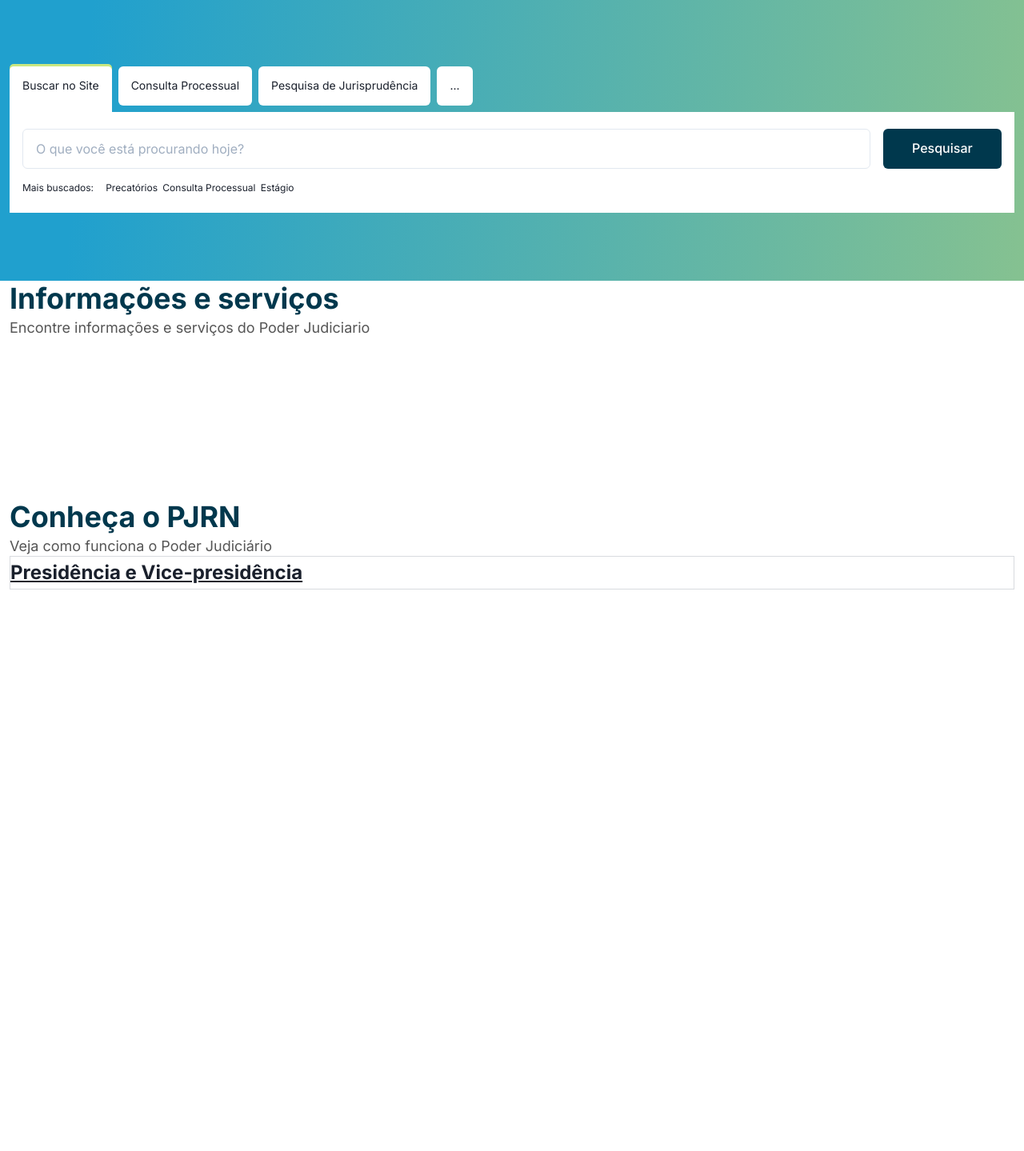
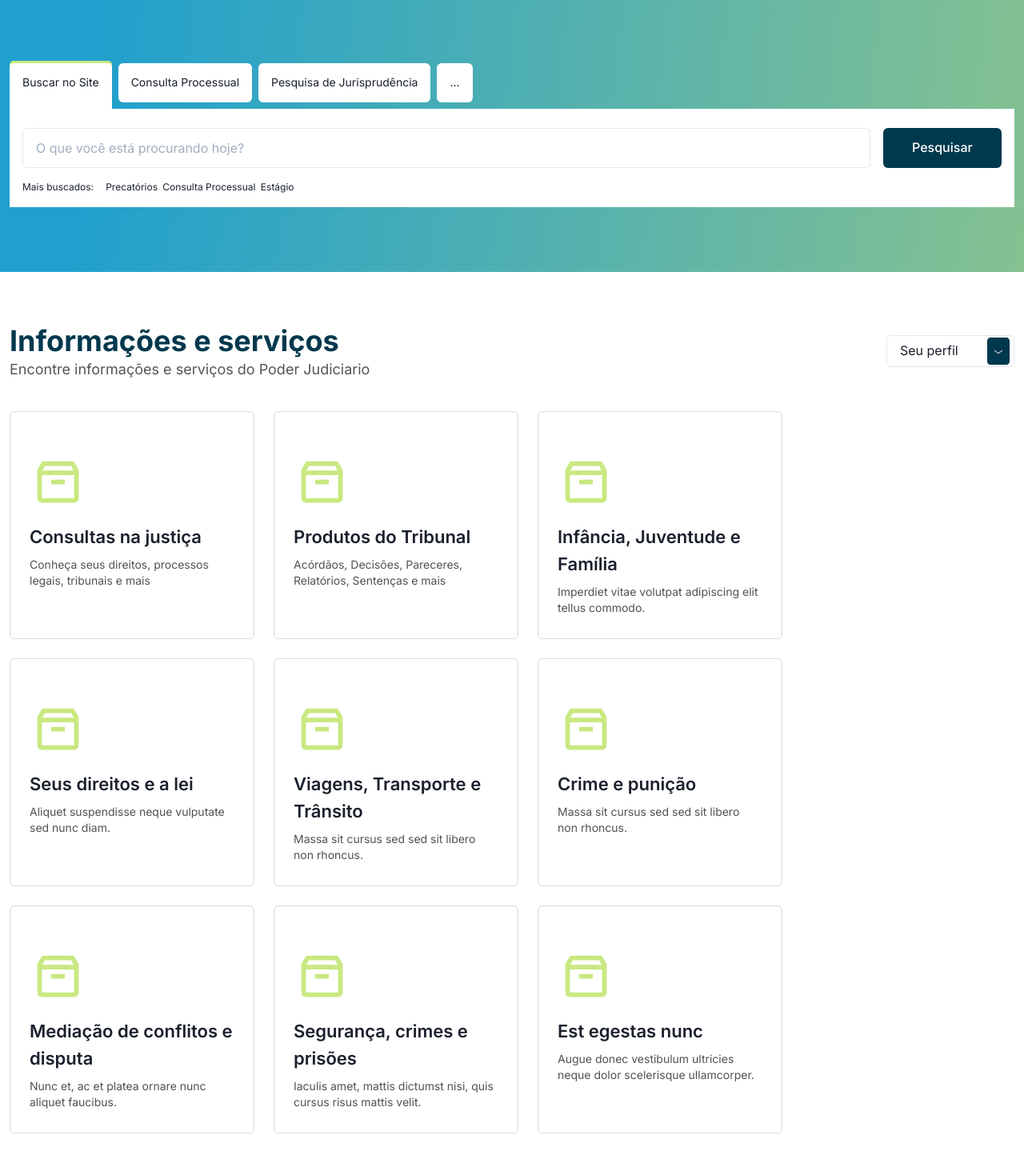
Before and after one commit to yargo11/myTJRN, a Next.js app: page / in a window 1280 px wide. Shown: the part 180-1619 px from the top of the page at 80% size. Before the commit the page ends 1120 px from the top, so only its background shows below. Built offline with nearby package versions, Linux system fonts and the light colour scheme.

Commit message:
melhorias no header, search e finalização do Topics

```diff
--- a/src/components/Header/FuncionalityList/index.tsx
+++ b/src/components/Header/FuncionalityList/index.tsx
@@ -1,4 +1,4 @@
-import { ListItem, UnorderedList, Link, Flex } from '@chakra-ui/react';
+import { ListItem, UnorderedList, Link } from '@chakra-ui/react';
 
 export default function FuncionalityList() {
     return (
--- a/src/components/Header/index.tsx
+++ b/src/components/Header/index.tsx
@@ -1,4 +1,4 @@
-import { Box, Flex, Text } from "@chakra-ui/react";
+import { Box, Text } from "@chakra-ui/react";
 import PagesList from "./PagesList";
 import FuncionalityList from './FuncionalityList'
 
@@ -10,8 +10,7 @@ export default function Header() {
             minH='11.1rem'
             mx='auto'
             pt='4rem'
-            px='0.75rem'
-            alignItems='center'>
+            px='0.75rem'>
             <Text
                 float='left'
                 fontFamily='Inter'
--- a/src/components/Home/AreaTitle/index.tsx
+++ b/src/components/Home/AreaTitle/index.tsx
@@ -1,4 +1,4 @@
-import { Text } from "@chakra-ui/layout";
+import { Box, Text } from "@chakra-ui/react";
 
 interface areaTitleProps {
     title: string;
@@ -7,9 +7,9 @@ interface areaTitleProps {
 
 export default function AreaTitle ({title, subtitle}:areaTitleProps) {
     return (
-        <>
+        <Box>
             <Text fontSize='2.25rem' fontWeight='bold' color='#00384D' lineHeight='2.87rem'>{title}</Text>
             <Text fontSize='1.125rem' color='#555555' lineHeight='1.563rem'>{subtitle}</Text>
-        </>
+        </Box>
     );
 }
--- a/src/components/Home/Search/SearchButton/index.tsx
+++ b/src/components/Home/Search/SearchButton/index.tsx
@@ -18,7 +18,7 @@ export default function SearchButton ({ name, actualFunction, ...others }: Searc
                 lineHeight='1.059rem'
                 overflowWrap='break-word'
                 whiteSpace='normal'
-                borderRadius={actualFunction === name ? '5px 5px 0 0' : 'var(--chakra-radii-md)'}
+                borderRadius={actualFunction === name ? '5px 5px 0 0' : 'md'}
                 boxShadow={actualFunction === name ?'0 10px #ffffff, 0 -3px #C9E880' : ''}
                 {...others}>
             {name}
--- a/src/components/Home/Search/index.tsx
+++ b/src/components/Home/Search/index.tsx
@@ -1,4 +1,4 @@
-import { Flex, Input, Button, Text, UnorderedList, ListItem } from '@chakra-ui/react';
+import { Box, Flex, Input, Button, Text, UnorderedList, ListItem } from '@chakra-ui/react';
 import { useState } from 'react';
 import SearchButton from './SearchButton';
 
@@ -14,13 +14,11 @@ export default function Search () {
     const [type, setType] = useState(SearchBannerFunctions.buscarNoSite);
 
     return (
-        <Flex
+        <Box
             w='full'
-            h='353px'
             px='0.75rem'
-            alignItems='center'
-            justifyContent='center'
-            background='linear-gradient(95.7deg, #20A0CE 8.83%, #B8D272 145.52%)' flexDirection='column'>
+            py='5.063rem'
+            background='linear-gradient(95.7deg, #20A0CE 8.83%, #B8D272 145.52%)' display='inline-block'>
 
             <Flex w='full' maxW='82.5rem'>
                 <SearchButton actualFunction={type} name={SearchBannerFunctions.buscarNoSite} onClick={() => {setType(SearchBannerFunctions.buscarNoSite)}}/>
@@ -29,8 +27,8 @@ export default function Search () {
                 <SearchButton actualFunction={type} name={SearchBannerFunctions.etc} onClick={() => {setType(SearchBannerFunctions.etc)}}/>
             </Flex>
 
-            <Flex w='full' maxW='82.5rem' h='7.87rem' bgColor='white' alignItems='center' justifyContent='center' flexDirection='column'>
-                <Flex w='full' px='1rem' py='0.5rem'>
+            <Box w='full' maxW='82.5rem' bgColor='white' pt='1.5rem' pb='1rem'>
+                <Flex w='full' px='1rem'>
                     <Input placeholder="O que você está procurando hoje?" h='3.125rem'/>
                     <Button
                         h='3.125rem'
@@ -44,7 +42,7 @@ export default function Search () {
                         _hover={{ filter: 'brightness(145%)' }}
                         _active={{ filter: 'brightness(75%)' }}>Pesquisar</Button>
                 </Flex>
-                <Flex w='full' px='1rem' py='0.5rem' flexWrap='wrap' alignItems='center'>
+                <Flex w='full' px='1rem' mt='1rem' flexWrap='wrap'>
                     <Text lineHeight='1.06rem' fontSize='0.75rem'>Mais buscados:</Text>
                     <UnorderedList display='flex' flexWrap='wrap' listStyleType='none' lineHeight='1.06rem' fontSize='0.75rem'>
                         <ListItem mx='0.2rem'>Precatórios</ListItem>
@@ -52,7 +50,7 @@ export default function Search () {
                         <ListItem mx='0.2rem'>Estágio</ListItem>
                     </UnorderedList>
                 </Flex>
-            </Flex>
-        </Flex>
+            </Box>
+        </Box>
     );
 }
--- /dev/null
+++ b/src/components/Home/Topic/SelectIcon/index.tsx
@@ -0,0 +1,18 @@
+import { Icon } from "@chakra-ui/react";
+
+export const SelectIcon =
+<Icon width="28" height="34" viewBox="0 0 28 34" fill="none" xmlns="http://www.w3.org/2000/svg">
+    <rect width="28" height="34" fill="#E5E5E5"/>
+    <g clipPath="url(#clip0)">
+    <rect width="2000" height="4730" transform="translate(-1618 -619)" fill="white"/>
+    <path d="M-1618 -87H382V1400H-1618V-87Z" fill="white"/>
+    <rect width="225" height="184" transform="translate(-195 -2)" fill="white"/>
+    <path d="M24 0H4C1.79086 0 0 1.79086 0 4V30C0 32.2091 1.79086 34 4 34H24C26.2091 34 28 32.2091 28 30V4C28 1.79086 26.2091 0 24 0Z" fill="#00384D"/>
+    <path d="M9 16L14 19.7778L19 16" stroke="white" strokeMiterlimit="10"/>
+    </g>
+    <defs>
+    <clipPath id="clip0">
+    <rect width="2000" height="4730" fill="white" transform="translate(-1618 -619)"/>
+    </clipPath>
+    </defs>
+</Icon>
--- /dev/null
+++ b/src/components/Home/Topic/TopicBox/index.tsx
@@ -0,0 +1,19 @@
+import { Box, Image, Text, Link } from '@chakra-ui/react';
+
+interface TopicBoxInterface {
+    label: string;
+    description: string;
+    link: string;
+}
+
+export default function TopicBox ({ description, label, link }:TopicBoxInterface) {
+    return (
+        <Box w='19.125rem' h='17.813rem' pt='3.789rem' px='1.5rem' border='1px' borderColor='#D8DBDF' borderRadius='md'>
+            <Link href={link}>
+            <Image src='icons/TopicBox.svg' ml='0.539rem'/>
+            <Text mt='1.539rem' fontSize='1.375rem' fontWeight='semibold' lineHeight='2.125rem'>{label}</Text>
+            <Text mt='0.5rem' fontSize='0.875rem' fontWeight='normal' lineHeight='1.25rem' color='#4F5257'>{description}</Text>
+            </Link>
+        </Box>
+    );
+}
--- a/src/components/Home/Topic/index.tsx
+++ b/src/components/Home/Topic/index.tsx
@@ -1,10 +1,71 @@
-import { Box } from "@chakra-ui/layout";
+import { Box, Flex, Select, Wrap, WrapItem } from "@chakra-ui/react";
 import AreaTitle from "../AreaTitle";
+import TopicBox from "./TopicBox";
+import { SelectIcon } from './SelectIcon';
 
 export default function Topic () {
+
+
+
+    const TopicList = [];
+
+    TopicList.push(item0);
+    TopicList.push(item1);
+    TopicList.push(item2);
+    TopicList.push(item3);
+    TopicList.push(item4);
+    TopicList.push(item5);
+    TopicList.push(item6);
+    TopicList.push(item7);
+    TopicList.push(item8);
+    TopicList.push(item9);
+    TopicList.push(item10);
+    TopicList.push(item11);
+    TopicList.push(item12);
+    TopicList.push(item13);
+    TopicList.push(item14);
+    TopicList.push(item15);
+
+
+
     return (
-        <Box m='auto' w='full' maxW='82.5rem' px='0.75rem'>
-            <AreaTitle title='Informações e serviços' subtitle='Encontre informações e serviços do Poder Judiciario'/>
+        <Box m='auto' w='full' maxW='82.5rem' px='0.75rem' py='4rem'>
+            <Flex justifyContent='space-between' alignItems='center'>
+                <AreaTitle title='Informações e serviços' subtitle='Encontre informações e serviços do Poder Judiciario'/>
+                <Select placeholder="Seu perfil" border='1px solid #333333' icon={SelectIcon} iconSize='34' w='10rem'>
+                    <option value="option1">Option 1</option>
+                    <option value="option2">Option 2</option>
+                    <option value="option3">Option 3</option>
+                </Select>
+            </Flex>
+            <Wrap mt='40px' spacing="24px">
+                {TopicList.map(topic =>
+                    <WrapItem key={topic.id}>
+                        <TopicBox label={topic.label} description={topic.description} link={topic.link}/>
+                    </WrapItem>)}
+            </Wrap>
         </Box>
     );
 }
+
+
+
+
+
+
+const item0 = {id:0, label: 'Consultas na justiça', description: 'Conheça seus direitos, processos legais, tribunais e mais', link: '#'}
+const item1 = {id:1,label: 'Produtos do Tribunal', description: 'Acórdãos, Decisões, Pareceres, Relatórios, Sentenças e mais', link: '#'}
+const item2 = {id:2,label: 'Infância, Juventude e Família', description: 'Imperdiet vitae volutpat adipiscing elit tellus commodo.', link: '#'}
+const item3 = {id:3,label: 'Seus direitos e a lei', description: 'Aliquet suspendisse neque vulputate sed nunc diam.', link: '#'}
+const item4 = {id:4,label: 'Viagens, Transporte e Trânsito', description: 'Massa sit cursus sed sed sit libero non rhoncus.', link: '#'}
+const item5 = {id:5,label: 'Crime e punição', description: 'Massa sit cursus sed sed sit libero non rhoncus.', link: '#'}
+const item6 = {id:6,label: 'Mediação de conflitos e disputa', description: 'Nunc et, ac et platea ornare nunc aliquet faucibus.', link: '#'}
+const item7 = {id:7,label: 'Segurança, crimes e prisões', description: 'Iaculis amet, mattis dictumst nisi, quis cursus risus mattis velit.', link: '#'}
+const item8 = {id:8,label: 'Est egestas nunc', description: 'Augue donec vestibulum ultricies neque dolor scelerisque ullamcorper.', link: '#'}
+const item9 = {id:9,label: 'Egestas a nunct', description: 'Commodo, condimentum mauris vel accumsan nunc non nunc.', link: '#'}
+const item10 = {id:10,label: 'Produtos do Tribunal', description: 'Acórdãos, Decisões, Pareceres, Relatórios, Sentenças e mais', link: '#'}
+const item11 = {id:11,label: 'Viagens, Transporte e Trânsito', description: 'Massa sit cursus sed sed sit libero non rhoncus.', link: '#'}
+const item12 = {id:12,label: 'Segurança, crimes e prisões', description: 'Iaculis amet, mattis dictumst nisi, quis cursus risus mattis velit.', link: '#'}
+const item13 = {id:13,label: 'Produtos do Tribunal', description: 'Acórdãos, Decisões, Pareceres, Relatórios, Sentenças e mais', link: '#'}
+const item14 = {id:14,label: 'Infância, Juventude e Família', description: 'Imperdiet vitae volutpat adipiscing elit tellus commodo.', link: '#'}
+const item15 = {id:15,label: 'Consultas na justiça', description: 'Conheça seus direitos, processos legais, tribunais e mais', link: '#'}
```
Also changed, not shown: public/icons/SelectIcon.svg (added), public/icons/TopicBox.svg (added).
